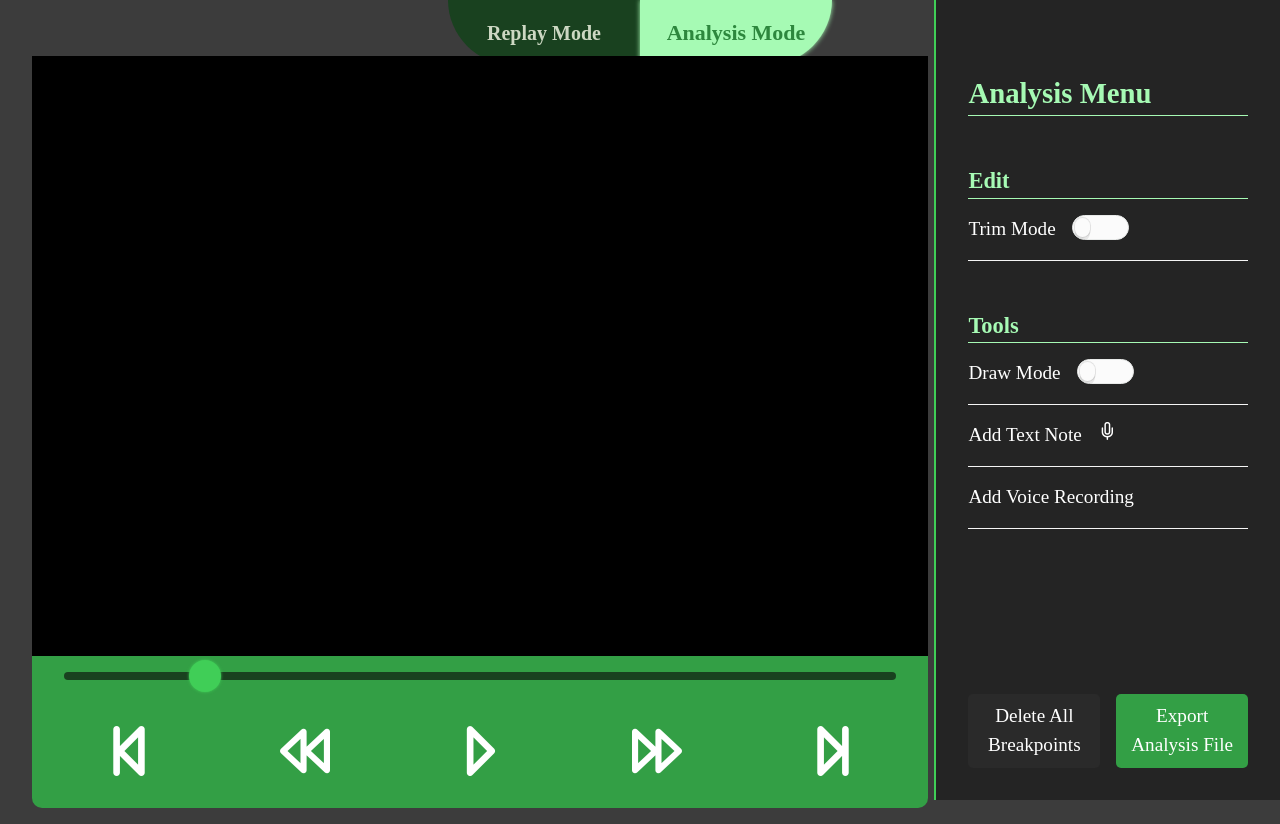
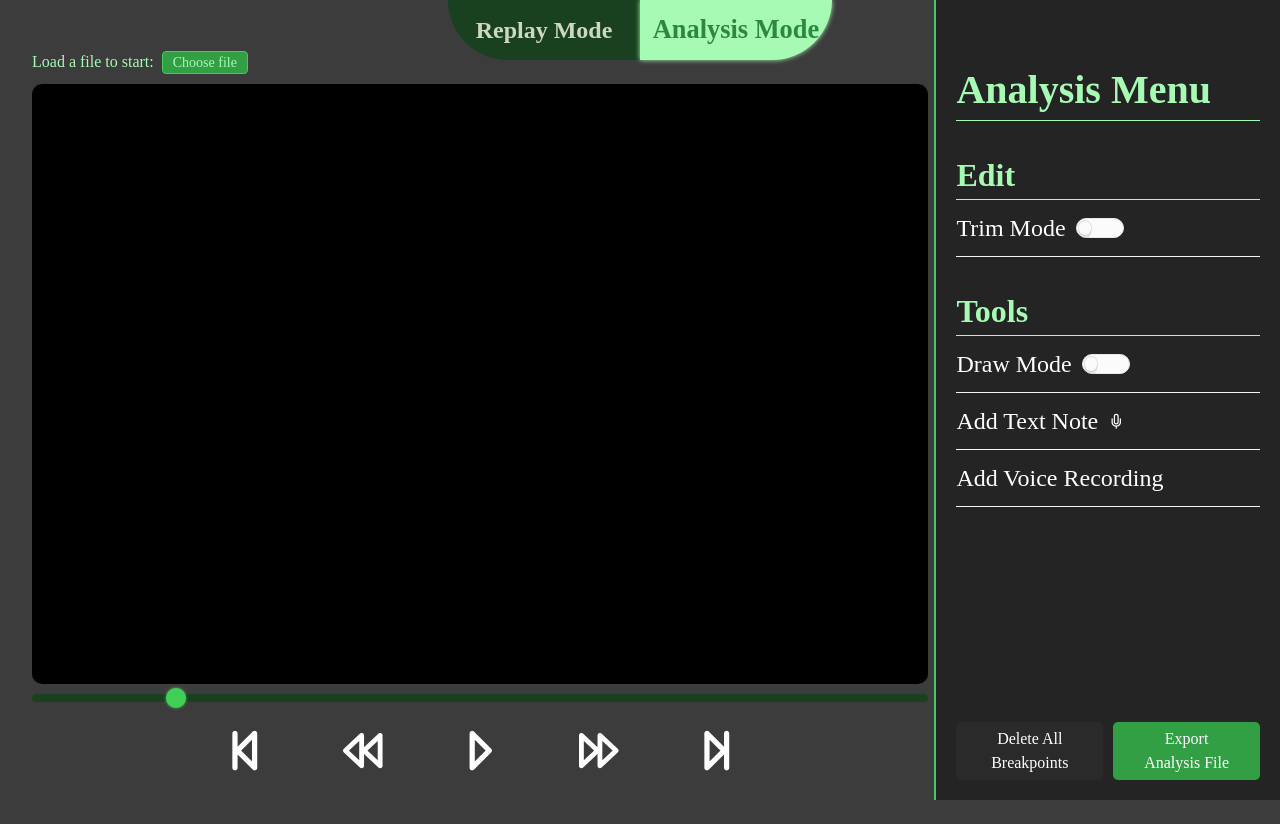
Before and after one commit to tas014/review-platform, a Vue app: page / in a window 1280 px wide. Both pictures are taken after a click on the element "Analysis Mode". After the commit the page ends 800 px from the top, so only its background shows below. Built offline with nearby package versions, Linux system fonts and the light colour scheme.

Commit message:
Added styles and useFileUpload custom hook

```diff
--- a/src/App.vue
+++ b/src/App.vue
@@ -32,8 +32,8 @@ provide("video", {
 </script>
 
 <template>
+  <Modes />
   <main class="container">
-    <Modes />
     <div
       :class="`playback-wrapper ${mode === 'analysis' ? 'analysis' : 'replay'}`"
     >
--- a/src/assets/globalVars.css
+++ b/src/assets/globalVars.css
@@ -4,6 +4,10 @@
   --dark-green: #19411f;
   --light-green: #40ce57;
   --title-color: #a6fab4;
+  --mode-size: 2.4rem;
+  --analysis-title-size: 4rem;
+  --analysis-section-title-size: 3.2rem;
+  --small-text: 1.4rem;
   --checkbox-green: #5cc36d;
   --playback-menu-color: #fff;
   --dark-text-color: #0f2012;
@@ -11,8 +15,13 @@
   --delete-breakpoints-inactive: #2a2a2a;
 }
 
+html {
+  font-size: 62.5%;
+}
+
 body {
   color: #fff;
-  font-size: 62.5%;
+  font-size: 1.6rem;
   background-color: var(--background);
+  height: 100vh;
 }
--- a/src/components/AnalysisMenu.vue
+++ b/src/components/AnalysisMenu.vue
@@ -8,28 +8,28 @@ const clicker = () => {
 <template>
   <section>
     <div class="analysis-menu">
-      <h1>Analysis Menu</h1>
+      <h1 class="analysis-main-title">Analysis Menu</h1>
       <div>
-        <h3>Edit</h3>
+        <h3 class="analysis-section-title">Edit</h3>
         <ul class="tool-list">
           <li>
-            <span>Trim Mode</span>
+            <span class="tool-name">Trim Mode</span>
             <Checkbox :clickFn="clicker" />
           </li>
         </ul>
       </div>
       <div>
-        <h3>Tools</h3>
+        <h3 class="analysis-section-title">Tools</h3>
         <ul class="tool-list">
           <li>
-            <span>Draw Mode</span>
+            <span class="tool-name">Draw Mode</span>
             <Checkbox :clickFn="clicker" />
           </li>
           <li>
-            <span>Add Text Note</span>
+            <span class="tool-name">Add Text Note</span>
             <i class="pi pi-microphone"></i>
           </li>
-          <li>Add Voice Recording</li>
+          <li class="tool-name">Add Voice Recording</li>
         </ul>
       </div>
     </div>
@@ -42,7 +42,6 @@ const clicker = () => {
 <style scoped>
 section {
   position: absolute;
-  font-size: 1.2rem;
   display: flex;
   flex-direction: column;
   justify-content: space-between;
@@ -63,16 +62,26 @@ section {
 }
 .tool-list li {
   display: flex;
+  align-items: center;
   padding-bottom: 1rem;
   border-bottom: solid 1px whitesmoke;
 }
 .tool-list span {
   margin-right: 1rem;
 }
+.tool-name {
+  font-size: var(--mode-size);
+}
 h1,
 h3 {
   color: var(--title-color);
   border-bottom: solid 1px var(--title-color);
+}
+.analysis-main-title {
+  font-size: var(--analysis-title-size);
+}
+.analysis-section-title {
+  font-size: var(--analysis-section-title-size);
 }
 .analysis-menu {
   margin-top: 5vh;
--- a/src/components/Modes.vue
+++ b/src/components/Modes.vue
@@ -37,11 +37,15 @@ header {
   color: #cdd8c3;
   display: flex;
   justify-content: center;
+  font-size: var(--mode-size);
 }
 .wrapper {
   display: grid;
   grid-template-columns: 1fr 1fr;
   width: 30%;
+}
+.wrapper h1:not(.selected) {
+  font-size: 1em;
 }
 .mode-container {
   display: grid;
--- a/src/components/PlaybackControls.vue
+++ b/src/components/PlaybackControls.vue
@@ -82,7 +82,6 @@ const handlePlayPause = () => {
   display: flex;
   flex-direction: column;
   gap: 3rem;
-  padding: 0rem 2rem 2rem 2rem;
 }
 .playback-progress {
   height: 1vh;
@@ -117,7 +116,7 @@ const handlePlayPause = () => {
   gap: 8rem;
 }
 .controls-container i {
-  font-size: 3rem;
+  font-size: 3.8rem;
   font-weight: bold;
   cursor: pointer;
 }
--- a/src/components/VideoComponent.vue
+++ b/src/components/VideoComponent.vue
@@ -3,15 +3,24 @@ import { inject, ref } from "vue";
 import ModeState from "../assets/interfaces/ModeState";
 import VideoState from "../assets/interfaces/VideoState";
 import PlaybackControls from "./PlaybackControls.vue";
+import { selectVideo, videoUrl } from "./store/hooks/useFileUpload";
 
 const { mode } = inject("mode") as ModeState;
 const { playbackControls } = inject("video") as VideoState;
 
-const videoData = ref(null);
+const { isPlaying, src } = playbackControls;
 </script>
 <template>
+  <div class="main-wrapper">
+    <span class="current-file">
+      {{ videoUrl ? "Currently playing:" : "Load a file to start:" }}
+      {{ videoUrl ? videoUrl : "" }}
+      <button @click="selectVideo">
+        {{ videoUrl ? "Change file" : "Choose file" }}
+      </button>
+    </span>
     <div :class="`video-wrapper ${mode}`">
-    <div class="video-container">
+      <div :class="`video-container ${isPlaying ? 'playing' : ''}`">
         <slot name="video"></slot>
       </div>
       <div class="controls">
@@ -19,22 +28,40 @@ const videoData = ref(null);
       </div>
       <!-- Handle video here -->
     </div>
+  </div>
 </template>
 <style scoped>
 .video-wrapper {
   display: flex;
+  margin-top: 1rem;
   flex-direction: column;
   gap: 1rem;
-  background-color: var(--green);
   min-height: 70vh;
-  border-radius: 10px;
   transition: width 0.3s;
 }
 .replay {
   width: 95vw;
-  border: solid 3px var(--light-green);
 }
 .analysis {
   width: 70vw;
 }
+.current-file {
+  color: var(--title-color);
+}
+.current-file button {
+  font-size: var(--small-text);
+  margin-left: 0.4rem;
+  padding: 0rem 1rem;
+  background-color: var(--green);
+  color: var(--title-color);
+  border: solid 1px var(--light-green);
+  border-radius: 4px;
+}
+.video-container {
+  border-radius: 10px;
+  overflow: hidden;
+}
+.playing {
+  border: solid 3px var(--light-green);
+}
 </style>
--- /dev/null
+++ b/src/components/store/hooks/useFileUpload.ts
@@ -0,0 +1,36 @@
+import { open } from "@tauri-apps/plugin-dialog";
+import { convertFileSrc } from "@tauri-apps/api/core";
+import { ref } from "vue";
+
+const videoUrl = ref<null | string>(null);
+
+const selectVideo = async () => {
+  try {
+    // Tauri Dialog API opens the file selection window
+    const selected = await open({
+      multiple: false,
+      title: "Select a videogame replay file (e.g., .mp4, .webm)",
+      filters: [
+        {
+          name: "Video",
+          extensions: ["mp4", "webm", "mov"],
+        },
+      ],
+    });
+
+    // Check if the user selected a file
+    if (typeof selected === "string") {
+      const filePath = selected;
+      videoUrl.value = convertFileSrc(filePath);
+
+      console.log("Video loaded successfully with URL:", videoUrl.value);
+    } else {
+      console.log("No file selected.");
+      videoUrl.value = null;
+    }
+  } catch (error) {
+    console.error("Error opening file dialog or converting path:", error);
+  }
+};
+
+export { videoUrl, selectVideo };
--- a/src/components/store/hooks/useVideo.ts
+++ b/src/components/store/hooks/useVideo.ts
@@ -1,4 +1,5 @@
 import { ref, computed, readonly, watch, type Ref } from "vue";
+import { videoUrl } from "./useFileUpload";
 
 type Nullable<T> = T | null;
 type PlaybackSpeed = 1 | 2 | 3 | 4 | 5 | 10;
@@ -6,7 +7,7 @@ type VideoRef = Ref<HTMLVideoElement | null>;
 
 export function useVideo(initialSrc: VideoRef = ref(null)) {
   // --- Private State (internal to the composable) ---
-  const _src = initialSrc;
+  const _videoElementRef = initialSrc;
   const _currentFrame = ref<Nullable<number>>(null);
   const _playbackDirection = ref<Nullable<boolean>>(null); // null: paused, true: forwards, false: rewinding
   const _playbackSpeed = ref<PlaybackSpeed>(1);
@@ -58,7 +59,7 @@ export function useVideo(initialSrc: VideoRef = ref(null)) {
 
   // Watch for changes in `_playbackDirection` and update the video element
   watch(_playbackDirection, (newState) => {
-    if (_src.value === null) return;
+    if (_videoElementRef.value === null || videoUrl.value === null) return;
     switch (newState) {
       case true:
       case false:
@@ -70,6 +71,11 @@ export function useVideo(initialSrc: VideoRef = ref(null)) {
       default:
         break;
     }
+  });
+
+  watch(videoUrl, (newUrl) => {
+    if (typeof newUrl !== "string" || !_videoElementRef.value) return;
+    _videoElementRef.value;
   });
 
   // --- Private Utility Methods ---
@@ -84,7 +90,7 @@ export function useVideo(initialSrc: VideoRef = ref(null)) {
 
   // --- Return the Public API ---
   return {
-    src: readonly(_src),
+    videoElement: readonly(_videoElementRef),
     currentFrame,
     isPlaying,
     playbackDirection: _playbackDirection,
```
Also changed, not shown: 2 other files (tests, documents, lock files or other folders). Lines whose indentation alone changed are shown as unchanged.
